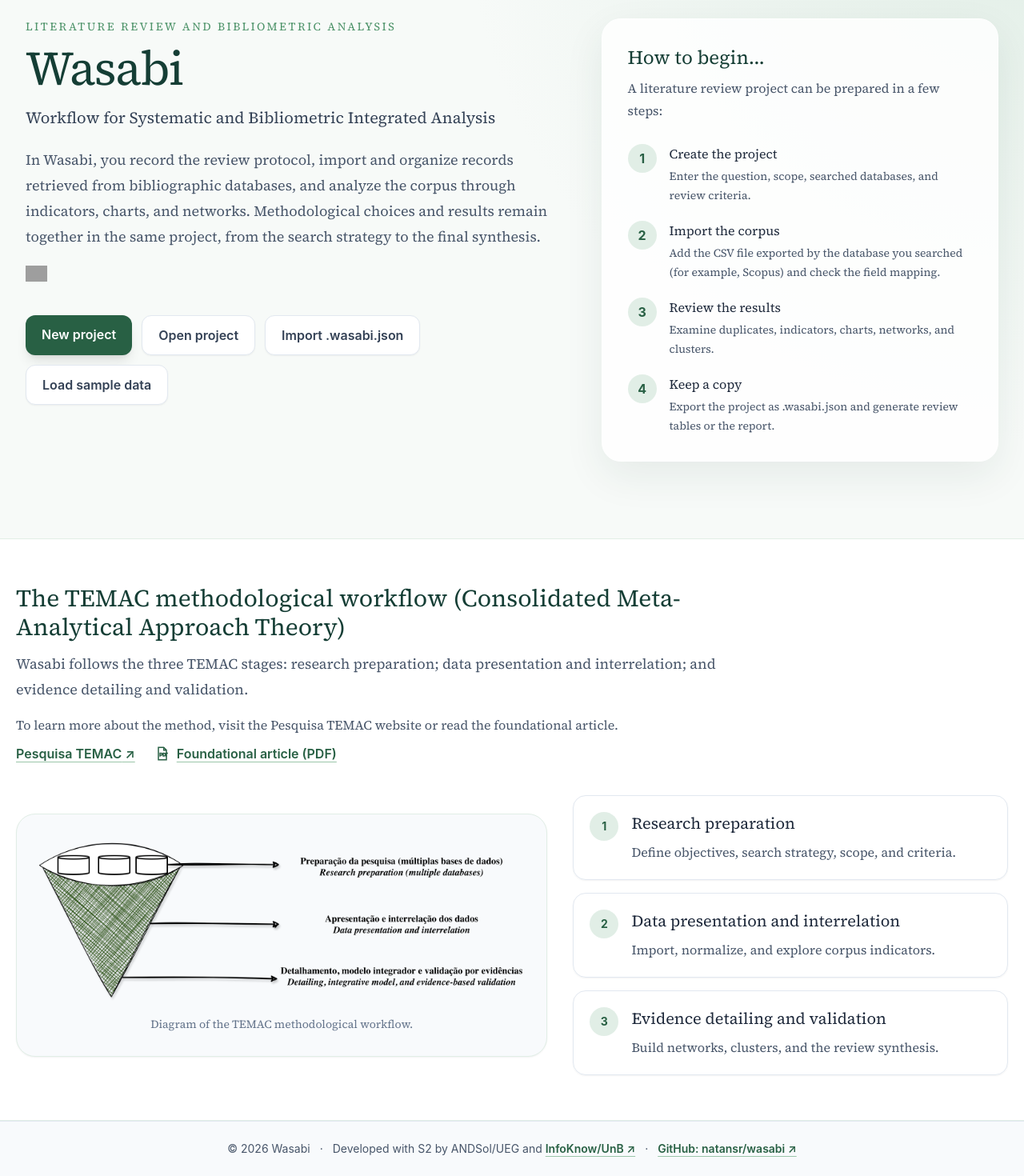
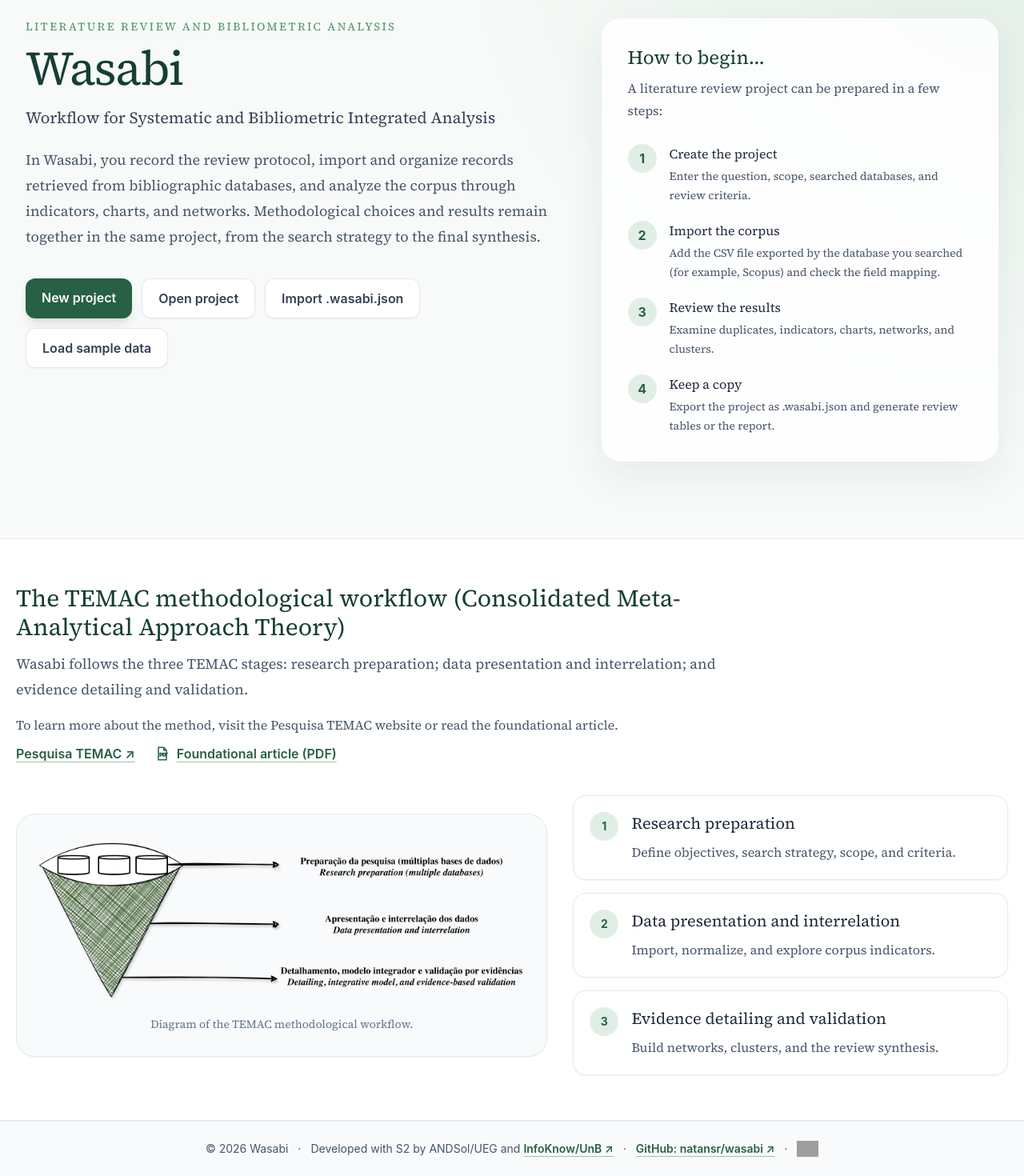
Before and after one commit to natansr/wasabi, a React (Vite) app: page /#/ in a window 1280 px wide. Shown: the part 150-1620 px from the top of the page at 80% size. Built offline with nearby package versions, Linux system fonts and the light colour scheme; grey boxes are pictures that could not be loaded.

Commit message:
Update homepage

```diff
--- a/src/components/home/HomePage.tsx
+++ b/src/components/home/HomePage.tsx
@@ -27,9 +27,6 @@
             <h1 className="mt-3 max-w-3xl text-5xl font-black tracking-tight text-wasabi-900 sm:text-6xl">{t('app.name')}</h1>
             <p className="mt-4 max-w-2xl text-xl font-semibold leading-relaxed text-slate-700">{t('app.subtitle')}</p>
             <p className="mt-5 max-w-2xl text-lg leading-8 text-slate-600">{t('home.description')}</p>
-            <a href="https://doi.org/10.5281/zenodo.21500425" target="_blank" rel="noreferrer" aria-label="Wasabi DOI on Zenodo" className="mt-5 inline-block rounded shadow-sm transition hover:opacity-85 focus:outline-none focus:ring-2 focus:ring-wasabi-400 focus:ring-offset-2">
-              <img src="https://zenodo.org/badge/1303962083.svg" alt="DOI: 10.5281/zenodo.21500425" className="h-5 w-auto" />
-            </a>
             <div className="mt-9 flex flex-wrap gap-3 font-sans">
               <Link to="/projects/new" className="rounded-xl bg-wasabi-700 px-5 py-3 font-semibold text-white shadow-lg transition hover:bg-wasabi-900">{t('home.newProject')}</Link>
               <Link to="/projects" className="rounded-xl border border-slate-200 bg-white px-5 py-3 font-semibold text-slate-700 shadow-sm transition hover:border-wasabi-300 hover:text-wasabi-700">{t('home.openProject')}</Link>
@@ -78,6 +75,10 @@
           <span>{t('home.footer.with')} S2 {t('home.footer.by')} ANDSol/UEG {t('home.footer.and')} <a href="http://dgp.cnpq.br/dgp/espelhogrupo/7367577310347657" target="_blank" rel="noreferrer" className="font-semibold text-wasabi-700 underline decoration-wasabi-300 underline-offset-4">InfoKnow/UnB ↗</a></span>
           <span aria-hidden="true">·</span>
           <a href="https://github.com/natansr/wasabi" target="_blank" rel="noreferrer" className="font-semibold text-wasabi-700 underline decoration-wasabi-300 underline-offset-4">GitHub: natansr/wasabi ↗</a>
+          <span aria-hidden="true">·</span>
+          <a href="https://doi.org/10.5281/zenodo.21500425" target="_blank" rel="noreferrer" aria-label="Wasabi DOI on Zenodo" className="inline-block rounded shadow-sm transition hover:opacity-85 focus:outline-none focus:ring-2 focus:ring-wasabi-400 focus:ring-offset-2">
+            <img src="https://zenodo.org/badge/1303962083.svg" alt="DOI: 10.5281/zenodo.21500425" className="h-5 w-auto" />
+          </a>
         </div>
       </footer>
     </div>
```
